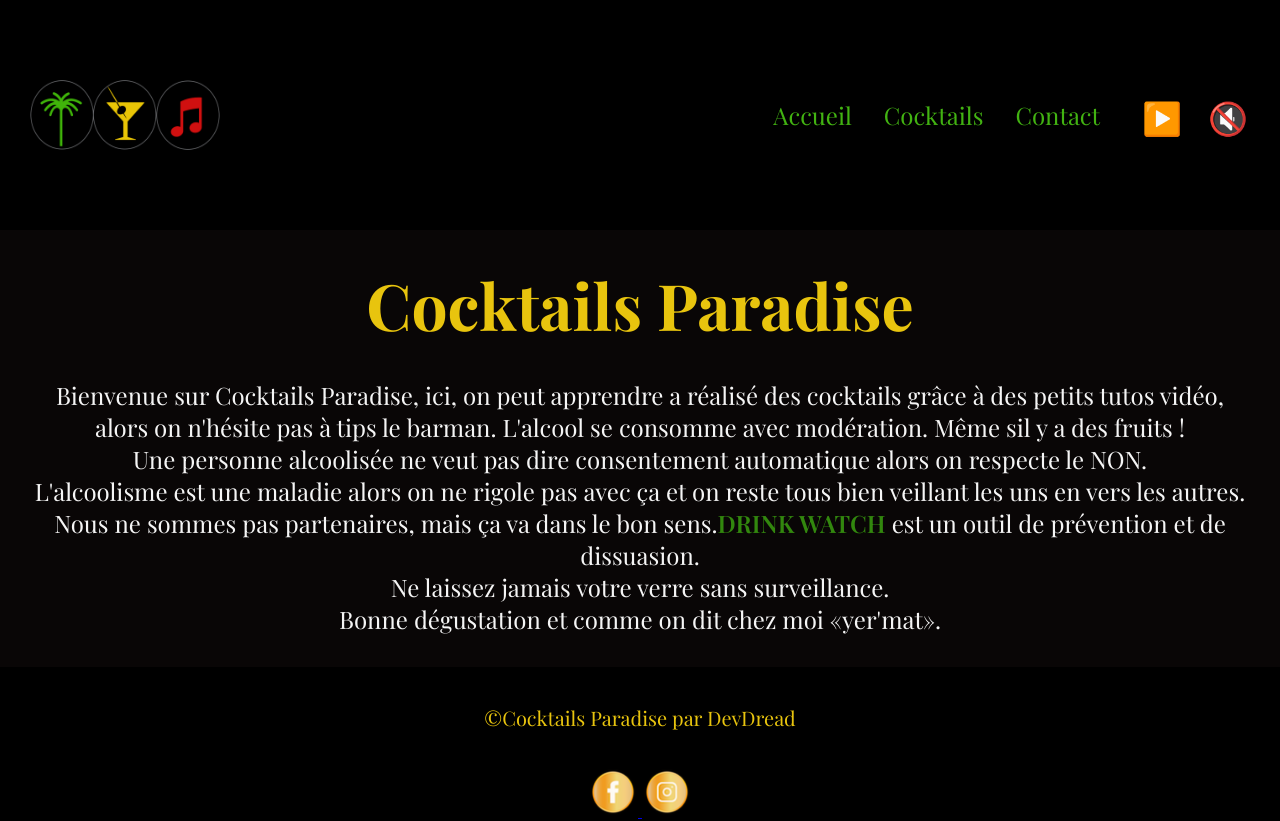
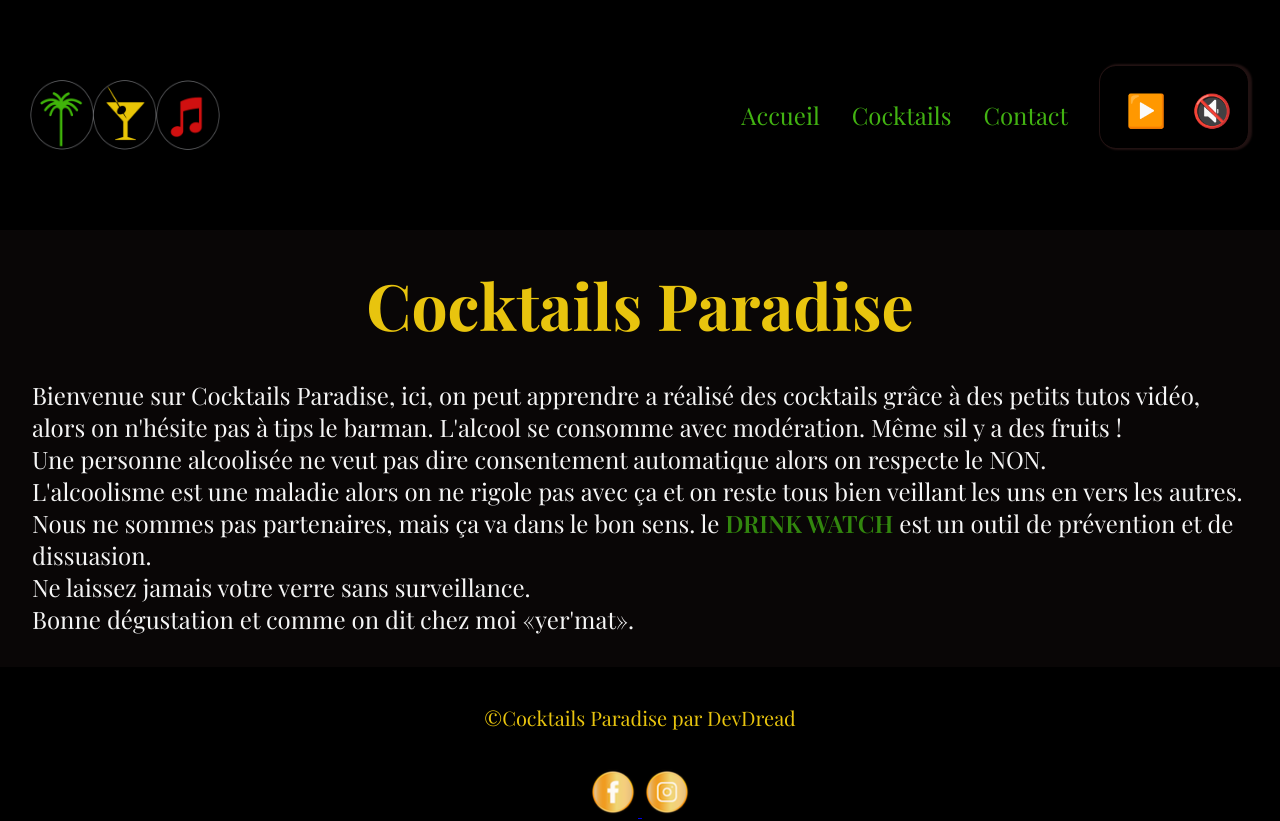
Before and after one commit to J-Patlmx/CocktailsParadise-ultimate, a React (Vite) app: page / in a window 1280 px wide. Built offline with nearby package versions, Linux system fonts and the light colour scheme; a web font is replaced by a local one.

Commit message:
BUG into console FIXED

```diff
--- a/declarationCookies.html
+++ /dev/null
@@ -1,6 +0,0 @@
-<div id="cookiefirst-policy-page"></div>
-<div>Cette déclaration de cookie a été créée et mise à jour par <a href="https://cookiefirst.com">CookieFirst.com</a>.
-</div>
-<div id="cookiefirst-cookies-table"></div>
-<div>Cette table de cookies a été créée et mise à jour par le <a href="https://cookiefirst.com">CookieFirst consent
-                management platform</a>.</div>
--- a/index.html
+++ b/index.html
@@ -2,8 +2,7 @@
 <html lang="fr">
 
 <head>
-  <script
-    src="https://consent.cookiefirst.com/sites/cocktails-paradise-ultimate.vercel.app-7cacac26-a28f-444b-814a-85d8267a4dbb/consent.js"></script>
+
   <meta charset="UTF-8">
   <link rel="icon" type="image/png" href="./src/assets/logo.png">
   <meta name="viewport" content="width=device-width, initial-scale=1.0">
@@ -13,22 +12,19 @@
 
   <meta name="description" content="La ressource du/de la Barman/Barmaid moderne">
 
-  <!-- meta pour twitter  -->
-  <!-- <meta property="og:title" content="COCKTAILS PARADISE">
-  <meta property="og:type" content="website">
-  <meta property="og:url" content="https://j-patlmx.github.io/CocktailsParadise-ultimate/">
-  <meta property="og:image" content="./src/assets/logo.png">
-  <meta property="og:description" content="La ressource du/de la Barman/Barmaid moderne"> -->
+
   <!-- meta pour facebook  -->
-  <!-- <meta property="og:title" content="COCKTAILS PARADISE">
+  <meta property="og:title" content="COCKTAILS PARADISE">
   <meta property="og:type" content="website">
   <meta property="og:url" content="https://j-patlmx.github.io/CocktailsParadise-ultimate/">
   <meta property="og:image" content="./src/assets/logo.png">
   <meta property="og:description" content="La ressource du/de la Barman/Barmaid moderne">
   <meta property="og:site_name" content="COCKTAILS PARADISE">
-  <meta property="fb:admins" content="facebook_user_id"> -->
+  <meta property="fb:admins" content="facebook_user_id">
 
+  <meta name=" robots" content=" index, follow">
   <link rel="apple-touch-icon" href="./src/assets/logo.png" type="images/png">
+  <link rel="canonical" href="https://cocktails-paradise-ultimate.vercel.app" />
   <title>Cocktails Paradise</title>
   <meta name="google-site-verification" content="pla-P_xvclmd_tz0z5nVkTQyXDFmeNrn89hDfRpry4g">
 </head>
--- a/src/App.jsx
+++ b/src/App.jsx
@@ -23,8 +23,8 @@ function App() {
                 L&#39;alcoolisme est une maladie alors on ne rigole pas avec ça et on reste tous bien veillant les uns en
                 vers les autres.<br />
 
-                Nous ne sommes pas partenaires, mais ça va dans le bon sens.
-                <Link className="lienCapuchon" to="https://drink-watch.com/produit/">DRINK WATCH</Link> est un outil de prévention
+                Nous ne sommes pas partenaires, mais ça va dans le bon sens. le
+                <Link className="lienCapuchon" to="https://drink-watch.com/produit/">  DRINK WATCH</Link> est un outil de prévention
                 et de dissuasion.<br />
 
 
--- a/src/styles/_AudioPlayer.scss
+++ b/src/styles/_AudioPlayer.scss
@@ -1,14 +1,16 @@
 //AUDIO PLAYER
 .button-player{
-    // padding: 32px;
+
     display: flex;
     align-items: center;
     justify-content: space-around;
     gap: 16px;
+
+
+
         .playPause{
-            // background-color: $color-black;
-            background-color: black;
-            // color: $color-red;
+
+        background-color: black;
                 font-size: 32px;
             width: 50px;
             height: 50px;
@@ -20,8 +22,7 @@
                 transform: scale(1.1);}
         }
         .muteunmute{
-            // background-color: $color-black;
-            // color: yellow;
+
             background-color: black;
             padding: 10px;
             cursor: pointer;
@@ -29,11 +30,21 @@
             font-size: 32px;
             width: 50px;
             height: 50px;
-
-
-
             &:hover{
                 transform: scale(1.1) ;
             }
         }
 }
+// TODO: cree un beau lecteur radio
+
+.radiolecteur{
+    margin-bottom: 16px;
+    outline: 1px solid $bg-hover;
+    padding: 16px;
+    border-radius: 16px;
+    box-shadow: 2px 0 2px 2px $bg-hover;
+        // h6{
+        //     color: $color-gitano-Hover;
+        // }
+
+}
--- a/src/styles/_Home.scss
+++ b/src/styles/_Home.scss
@@ -2,7 +2,6 @@
 //Home
 .Home{
     margin-bottom: 32px;
-
         .h1-HomePage{
             text-align: center;
             color:  $color-gitano-Hover;
@@ -12,10 +11,11 @@
         .P-HomePage{
             font-size: 24px;
             color: $color-P;
-            text-align: center;
             padding-left: 32px;
             padding-right: 32px;
             width: 100%;
+            text-align: left;
+
             .lienCapuchon{
                 color: $color-gitano-Variante;
                 font-weight: 600;
--- a/src/styles/styles.css
+++ b/src/styles/styles.css
@@ -152,10 +152,10 @@
 .Home .P-HomePage {
   font-size: 24px;
   color: whitesmoke;
-  text-align: center;
   padding-left: 32px;
   padding-right: 32px;
   width: 100%;
+  text-align: left;
 }
 .Home .P-HomePage .lienCapuchon {
   color: rgb(50, 135, 14);
@@ -194,6 +194,14 @@
 }
 .button-player .muteunmute:hover {
   transform: scale(1.1);
+}
+
+.radiolecteur {
+  margin-bottom: 16px;
+  outline: 1px solid hsl(0, 28%, 10%);
+  padding: 16px;
+  border-radius: 16px;
+  box-shadow: 2px 0 2px 2px hsl(0, 28%, 10%);
 }
 
 .slider-container {
```
Also changed, not shown: 1 other file (tests, documents, lock files or other folders). Lines whose indentation alone changed are shown as unchanged.
